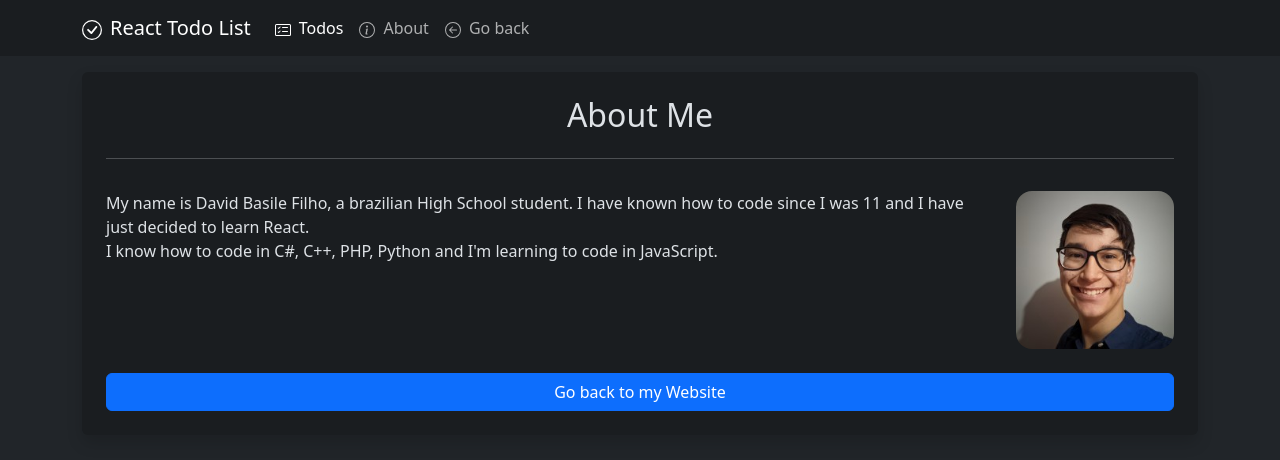
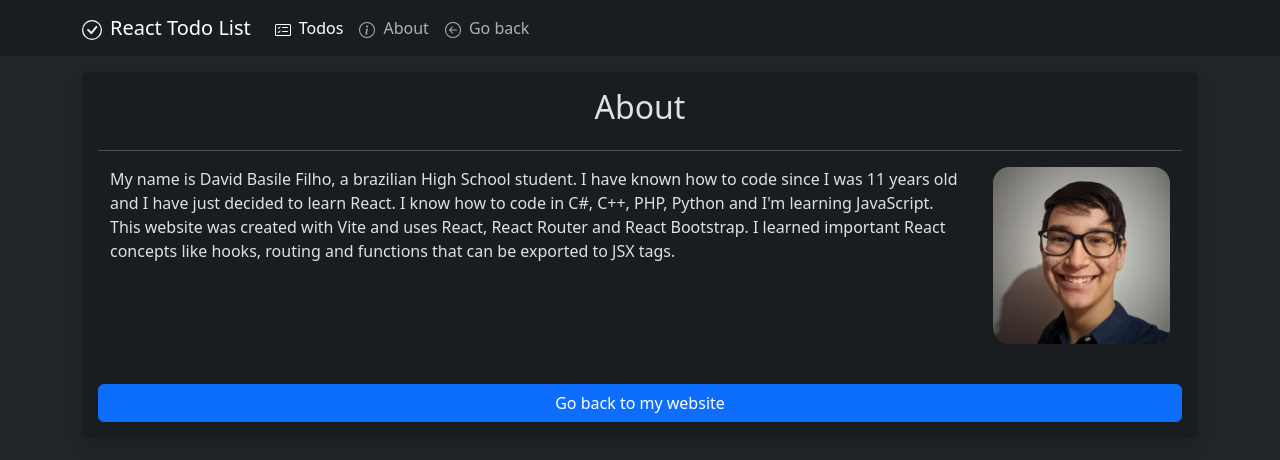
Before and after one commit to davidbasilefilho/react-todo-list, a React (Vite) app: page /#/about in a window 1280 px wide. Shown: the top 460 px of the page. Built offline with nearby package versions, Linux system fonts and the light colour scheme.

Commit message:
i think i finished the website

```diff
--- a/src/AboutPage.jsx
+++ b/src/AboutPage.jsx
@@ -1,32 +1,34 @@
 import { Card, Container, Row, Col, Button } from "react-bootstrap";
-import selfie from "./img/selfie.jpeg";
+import photoOfMe from "./img/selfie.jpeg";
 
 export function AboutPage() {
     return (
         <>
-            <Card className="shadow bg-dark-subtle border-0 p-4">
-                <h2 className="text-center">About Me</h2>
+            <Card className="shadow bg-dark-subtle border-0 p-3">
+                <h2 className="text-center">About</h2>
 
                 <hr />
 
-                <Row className="mt-3 mb-4">
-                    <Col md={10} xs={7}>
-                        <p>
-                            My name is David Basile Filho, a brazilian High School student. I have
-                            known how to code since I was 11 and I have just decided to learn React.{" "}
-                            <br /> I know how to code in C#, C++, PHP, Python and I'm learning to
-                            code in JavaScript.
-                        </p>
-                    </Col>
-                    <Col md={2} xs={5}>
+                <Container>
+                    <p className="float-start">
                         <img
-                            src={selfie}
+                            src={photoOfMe}
+                            className="float-end img-fluid col-6 col-md-2 ms-3 mb-2 rounded-4"
                             alt="A photo of me"
-                            className="img-fluid rounded-4 float-end"
                         />
-                    </Col>
-                </Row>
-                <Button href="https://davidbasilefilho.github.io/">Go back to my Website</Button>
+                        My name is David Basile Filho, a brazilian High School student. I have known
+                        how to code since I was 11 years old and I have just decided to learn React.
+                        I know how to code in C#, C++, PHP, Python and I'm learning JavaScript.
+                        <br />
+                        This website was created with Vite and uses React, React Router and React
+                        Bootstrap. I learned important React concepts like hooks, routing and
+                        functions that can be exported to JSX tags.
+                    </p>
+                </Container>
+
+                <Button className="mt-3" href="https://davidbasilefilho.github.io/">
+                    Go back to my website
+                </Button>
             </Card>
         </>
     );
--- a/src/TodosPage.jsx
+++ b/src/TodosPage.jsx
@@ -5,7 +5,7 @@ import { TodoForm } from "./components/TodoForm";
 export function TodosPage({ todos, addTodo, toggleTodo, deleteTodo }) {
     return (
         <>
-            <Card className="shadow bg-dark-subtle border-0 p-4">
+            <Card className="shadow bg-dark-subtle border-0 p-3">
                 <h2 className="text-center">React Todo List</h2>
 
                 <hr />
--- a/src/components/Navigation.jsx
+++ b/src/components/Navigation.jsx
@@ -47,10 +47,7 @@ export function Navigation() {
                             </Link>
                         </Nav.Link>
 
-                        <Nav.Link
-                            className="justify-content-end"
-                            href="https://davidbasilefilho.github.io/"
-                        >
+                        <Nav.Link href="https://davidbasilefilho.github.io/">
                             <ArrowLeftCircle className="me-2" />
                             Go back
                         </Nav.Link>
```
